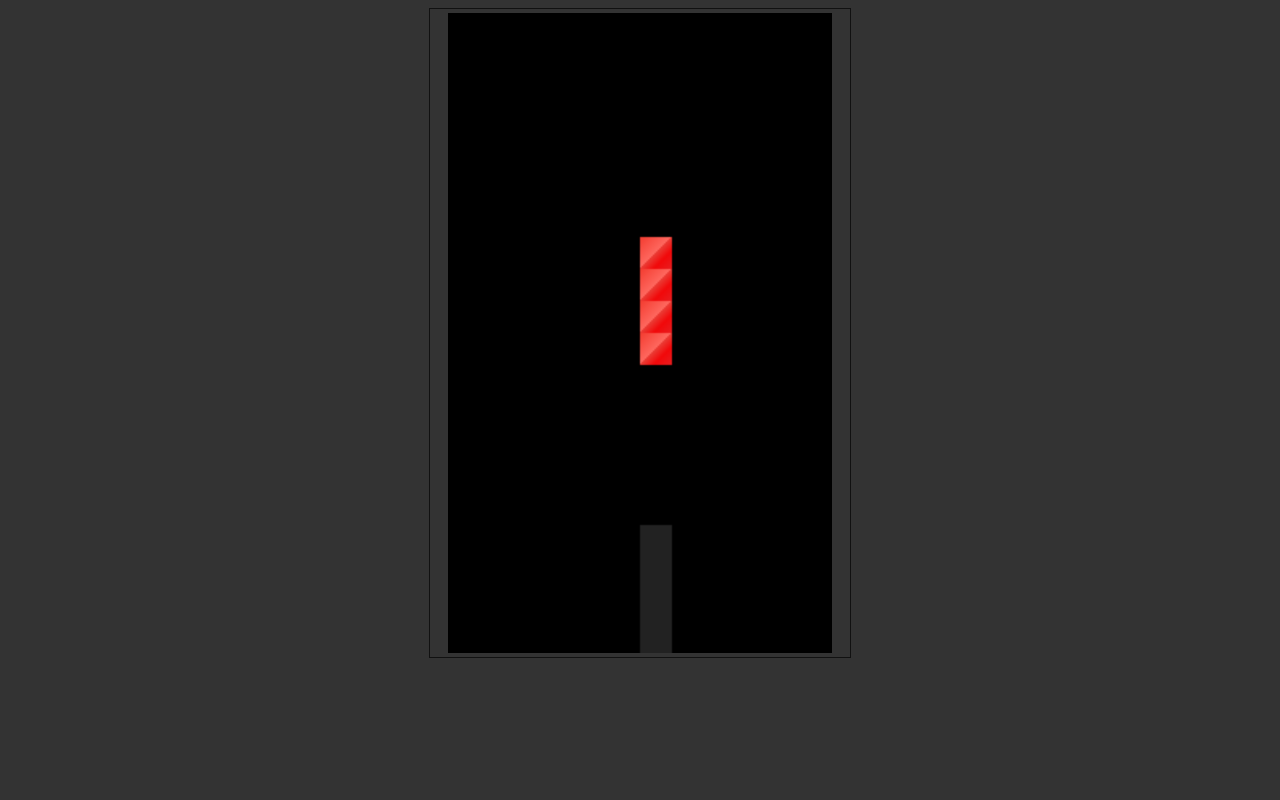
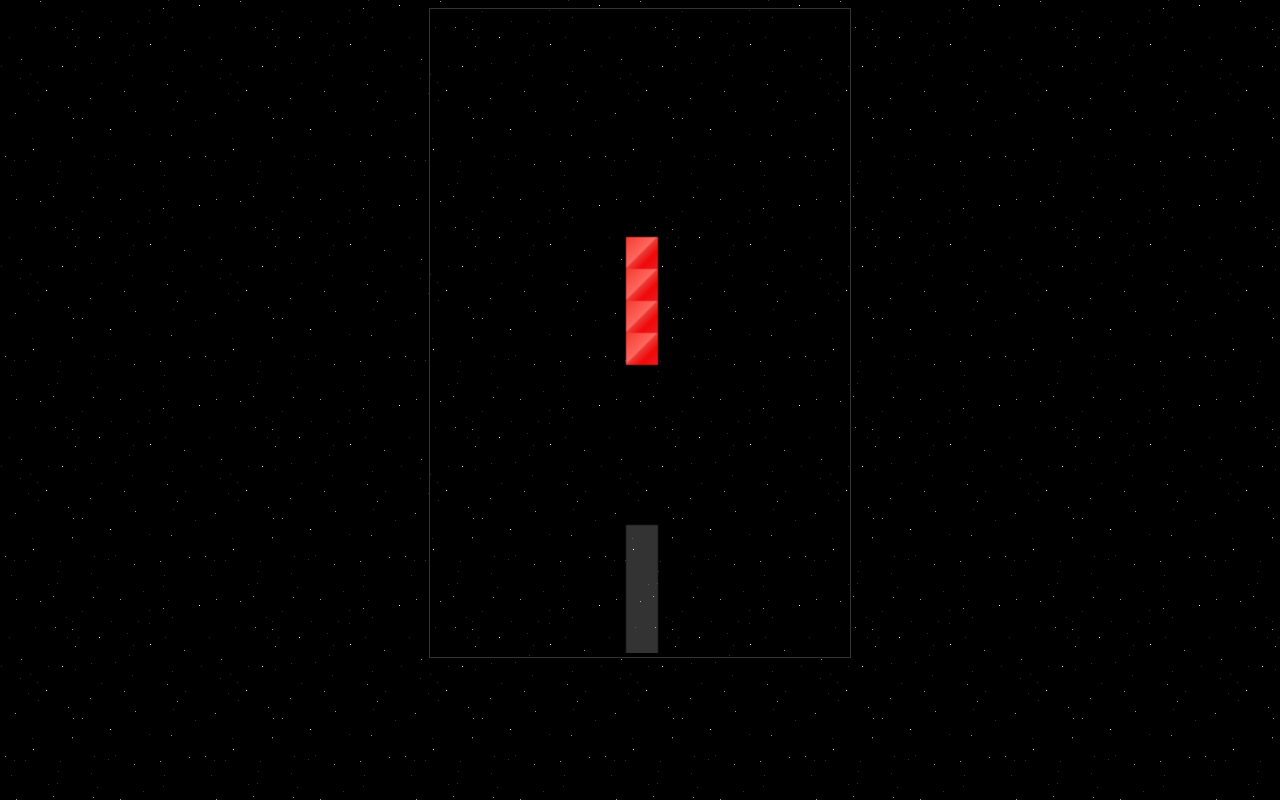
Before and after one commit to tlhfckoctbcr/tetris-js, a website built with Parcel: page index.html in a window 1280 px wide. Built offline with nearby package versions, Linux system fonts and the light colour scheme.

Commit message:
Update styling, flexbox, add background img

```diff
--- a/models/Board.ts
+++ b/models/Board.ts
@@ -51,7 +51,7 @@ export default class Board {
     const yValue = y + position.y;
 
     if (color === "gray") {
-      this.context.fillStyle = "#222222";
+      this.context.fillStyle = "rgba(255,255,255,0.2)";
       this.context.fillRect(xValue, yValue, 1, 1);
     } else {
       new Cell(this.context, color, xValue, yValue);
@@ -114,8 +114,7 @@ export default class Board {
   }
 
   advanceFrame(playerMatrix, playerPosition): void {
-    this.context.fillStyle = "black";
-    this.context.fillRect(0, 0, this.width, this.height);
+    this.context.clearRect(0, 0, this.width, this.height);
 
     this.drawBoard(this.matrix, { x: 0, y: 0 });
     this.drawBoard(playerMatrix, playerPosition);
--- a/tetris.scss
+++ b/tetris.scss
@@ -1,11 +1,10 @@
 body {
-  background: #333;
-  color: #fff;
+  background: url("./images/bg.gif");
   font-family: sans-serif;
-  text-align: center;
 
   .game-grid {
     display: flex;
+
     .col {
       flex: 1;
     }
@@ -17,6 +16,6 @@ body {
   }
 
   #tetris {
-    border: 1px solid #111;
+    border: 1px solid #333;
   }
 }
```
Also changed, not shown: index.html (+4 -2 lines), images/bg.gif (added).
